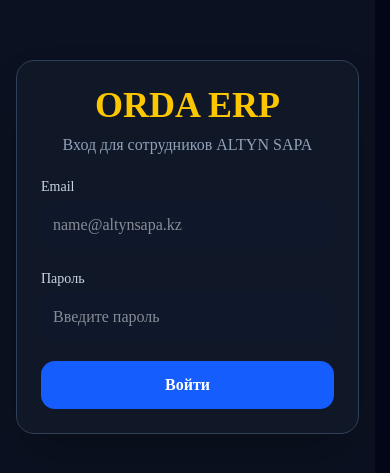
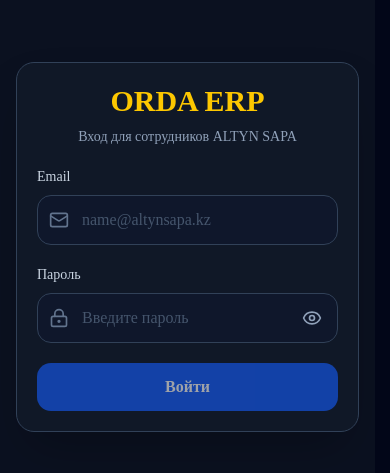
Before and after one commit to muratulibekzat22-creator/ORDA-ERP, a Next.js app: page /login in a window 390 px wide. Shown: the part 175-648 px from the top of the page. Built offline with nearby package versions, Linux system fonts and the light colour scheme; no server answers.

Commit message:
Harden mobile login and navigation UX

```diff
--- a/app/error.tsx
+++ b/app/error.tsx
@@ -8,7 +8,7 @@
         <h1 className="text-2xl font-semibold">Не удалось открыть раздел</h1>
         <p className="mt-3 text-slate-300">Повторите попытку. Если ошибка сохранится, сообщите поддержке код обращения.</p>
         <p className="mt-3 font-mono text-xs text-slate-400">Код: {supportCode}</p>
-        <button type="button" onClick={reset} className="mt-6 rounded-lg bg-blue-600 px-5 py-2 font-medium hover:bg-blue-500">Повторить</button>
+        <button type="button" onClick={reset} className="mt-6 min-h-12 rounded-xl bg-blue-600 px-5 py-3 font-medium hover:bg-blue-500">Повторить</button>
       </section>
     </main>
   );
--- a/app/global-error.tsx
+++ b/app/global-error.tsx
@@ -8,7 +8,7 @@
           <section className="max-w-lg rounded-2xl border border-slate-700 bg-slate-900 p-8 text-center">
             <h1 className="text-2xl font-semibold">ORDA ERP временно недоступна</h1>
             <p className="mt-3 text-slate-300">Повторите попытку или сообщите поддержке код: <span className="font-mono">{error.digest ?? "CLIENT-RETRY"}</span></p>
-            <button type="button" onClick={reset} className="mt-6 rounded-lg bg-blue-600 px-5 py-2 font-medium">Повторить</button>
+            <button type="button" onClick={reset} className="mt-6 min-h-12 rounded-xl bg-blue-600 px-5 py-3 font-medium">Повторить</button>
           </section>
         </main>
       </body>
--- a/app/globals.css
+++ b/app/globals.css
@@ -165,6 +165,11 @@
   input[type="checkbox"] {
     touch-action: manipulation;
   }
+
+  button,
+  [role="button"] {
+    min-height: 44px;
+  }
 }
 
 @media (max-width: 767px) {
--- a/app/login/page.tsx
+++ b/app/login/page.tsx
@@ -1,22 +1,150 @@
 "use client";
 
+import { Eye, EyeOff, LoaderCircle, LockKeyhole, Mail } from "lucide-react";
 import { getSession, signIn } from "next-auth/react";
-import { FormEvent, useState } from "react";
+import { FormEvent, useEffect, useState } from "react";
+
+const INVALID_CREDENTIALS = "Не удалось войти. Проверьте данные и попробуйте ещё раз.";
+const CONNECTION_ERROR = "Нет связи с ORDA. Проверьте интернет и повторите попытку.";
 
 export default function LoginPage() {
-  const [email, setEmail] = useState(""), [password, setPassword] = useState(""), [error, setError] = useState(""), [loading, setLoading] = useState(false);
-  async function login(event: FormEvent) {
-    event.preventDefault(); setError(""); setLoading(true);
+  const [email, setEmail] = useState("");
+  const [password, setPassword] = useState("");
+  const [error, setError] = useState("");
+  const [loading, setLoading] = useState(false);
+  const [slow, setSlow] = useState(false);
+  const [showPassword, setShowPassword] = useState(false);
+
+  useEffect(() => {
+    if (!loading) return;
+    const timer = window.setTimeout(() => setSlow(true), 8_000);
+    return () => window.clearTimeout(timer);
+  }, [loading]);
+
+  async function login(event: FormEvent<HTMLFormElement>) {
+    event.preventDefault();
+    if (loading) return;
+
+    const normalizedEmail = email.trim().toLowerCase();
+    setEmail(normalizedEmail);
+    setError("");
+    setSlow(false);
+    setLoading(true);
+
     try {
-      const callback = new URLSearchParams(window.location.search).get("callbackUrl"), callbackUrl = callback?.startsWith("/") && !callback.startsWith("//") ? callback : "/";
-      const result = await signIn("credentials", { email: email.trim().toLowerCase(), password, redirect: false, callbackUrl });
-      if (!result || result.error) setError("Неверный email, пароль или пользователь отключён.");
-      else {
-        const session = await getSession();
-        window.location.assign(session?.user.role === "PARTNER" ? "/partner" : callbackUrl);
+      const callback = new URLSearchParams(window.location.search).get("callbackUrl");
+      const callbackUrl = callback?.startsWith("/") && !callback.startsWith("//") ? callback : "/";
+      const result = await signIn("credentials", {
+        email: normalizedEmail,
+        password,
+        redirect: false,
+        callbackUrl,
+      });
+
+      if (!result || result.error) {
+        setError(INVALID_CREDENTIALS);
+        return;
       }
-    } catch { setError("Не удалось выполнить вход. Проверьте подключение и попробуйте ещё раз."); }
-    finally { setLoading(false); }
+
+      const session = await getSession();
+      window.location.assign(session?.user.role === "PARTNER" ? "/partner" : callbackUrl);
+    } catch {
+      setError(CONNECTION_ERROR);
+    } finally {
+      setLoading(false);
+      setSlow(false);
+    }
   }
-  return <main className="flex min-h-dvh items-center justify-center bg-[#0B1120] p-4"><form onSubmit={login} className="w-full max-w-md space-y-5 rounded-2xl border border-slate-700 bg-[#101827] p-6 shadow-2xl sm:p-8"><div className="text-center"><h1 className="text-4xl font-bold text-yellow-400">ORDA ERP</h1><p className="mt-2 text-slate-400">Вход для сотрудников ALTYN SAPA</p></div><label className="block text-sm text-slate-300">Email<input required name="email" type="email" inputMode="email" autoComplete="username email" autoCapitalize="none" spellCheck={false} value={email} onChange={(event) => setEmail(event.target.value)} placeholder="name@altynsapa.kz" className="mt-1 min-h-12 w-full rounded-xl bg-slate-900 p-3 text-base text-white" /></label><label className="block text-sm text-slate-300">Пароль<input required name="password" type="password" autoComplete="current-password" value={password} onChange={(event) => setPassword(event.target.value)} placeholder="Введите пароль" className="mt-1 min-h-12 w-full rounded-xl bg-slate-900 p-3 text-base text-white" /></label>{error && <p role="alert" aria-live="polite" className="rounded-xl bg-red-950/50 p-3 text-sm text-red-300">{error}</p>}<button disabled={loading} className="min-h-12 w-full rounded-xl bg-blue-600 py-3 font-semibold text-white disabled:cursor-wait disabled:opacity-60">{loading ? "Вход…" : "Войти"}</button></form></main>;
+
+  return (
+    <main className="flex min-h-dvh w-full items-center justify-center overflow-x-hidden bg-[#0B1120] px-4 py-[max(1rem,env(safe-area-inset-top))] sm:px-6">
+      <form
+        onSubmit={login}
+        aria-busy={loading}
+        className="w-full max-w-md space-y-5 rounded-2xl border border-slate-700 bg-[#101827] p-5 shadow-2xl sm:p-8"
+      >
+        <div className="text-center">
+          <h1 className="text-3xl font-bold text-yellow-400 sm:text-4xl">ORDA ERP</h1>
+          <p className="mt-2 text-sm text-slate-400 sm:text-base">Вход для сотрудников ALTYN SAPA</p>
+        </div>
+
+        <label className="block text-sm font-medium text-slate-300">
+          Email
+          <span className="relative mt-2 block">
+            <Mail aria-hidden="true" className="pointer-events-none absolute left-3 top-1/2 size-5 -translate-y-1/2 text-slate-500" />
+            <input
+              required
+              name="email"
+              type="email"
+              inputMode="email"
+              enterKeyHint="next"
+              autoComplete="username"
+              autoCapitalize="none"
+              autoCorrect="off"
+              spellCheck={false}
+              disabled={loading}
+              value={email}
+              onChange={(event) => setEmail(event.target.value)}
+              onBlur={() => setEmail((value) => value.trim().toLowerCase())}
+              placeholder="name@altynsapa.kz"
+              className="min-h-12 w-full rounded-xl border border-slate-700 bg-slate-900 py-3 pl-11 pr-3 text-base text-white placeholder:text-slate-600 disabled:opacity-60"
+            />
+          </span>
+        </label>
+
+        <label className="block text-sm font-medium text-slate-300">
+          Пароль
+          <span className="relative mt-2 block">
+            <LockKeyhole aria-hidden="true" className="pointer-events-none absolute left-3 top-1/2 size-5 -translate-y-1/2 text-slate-500" />
+            <input
+              required
+              name="password"
+              type={showPassword ? "text" : "password"}
+              enterKeyHint="go"
+              autoComplete="current-password"
+              disabled={loading}
+              value={password}
+              onChange={(event) => setPassword(event.target.value)}
+              placeholder="Введите пароль"
+              className="min-h-12 w-full rounded-xl border border-slate-700 bg-slate-900 py-3 pl-11 pr-14 text-base text-white placeholder:text-slate-600 disabled:opacity-60"
+            />
+            <button
+              type="button"
+              disabled={loading}
+              aria-label={showPassword ? "Скрыть пароль" : "Показать пароль"}
+              aria-pressed={showPassword}
+              onClick={() => setShowPassword((value) => !value)}
+              className="absolute right-1 top-1/2 grid size-11 -translate-y-1/2 place-items-center rounded-lg text-slate-400 hover:bg-slate-800 hover:text-white disabled:opacity-50"
+            >
+              {showPassword ? <EyeOff size={20} /> : <Eye size={20} />}
+            </button>
+          </span>
+        </label>
+
+        {error && (
+          <div role="alert" aria-live="assertive" className="rounded-xl border border-red-800 bg-red-950/50 p-3 text-sm text-red-200">
+            <p>{error}</p>
+            <button type="submit" disabled={loading} className="mt-2 min-h-11 font-semibold text-white underline decoration-red-400 underline-offset-4">
+              Повторить
+            </button>
+          </div>
+        )}
+
+        <button
+          type="submit"
+          disabled={loading || !email.trim() || !password}
+          className="flex min-h-12 w-full items-center justify-center gap-2 rounded-xl bg-blue-600 px-4 py-3 font-semibold text-white hover:bg-blue-500 disabled:cursor-not-allowed disabled:opacity-60"
+        >
+          {loading && <LoaderCircle aria-hidden="true" className="size-5 animate-spin" />}
+          {loading ? "Входим…" : "Войти"}
+        </button>
+
+        {slow && (
+          <p role="status" aria-live="polite" className="text-center text-sm text-amber-200">
+            Ответ занимает больше времени. Не закрывайте страницу.
+          </p>
+        )}
+      </form>
+    </main>
+  );
 }
--- a/components/layout/RouteShell.tsx
+++ b/components/layout/RouteShell.tsx
@@ -78,6 +78,12 @@
       event.key === "Escape" && setOpen(false);
     document.addEventListener("keydown", close);
     return () => document.removeEventListener("keydown", close);
+  }, [open]);
+  useEffect(() => {
+    if (!open) return;
+    const previous = document.body.style.overflow;
+    document.body.style.overflow = "hidden";
+    return () => { document.body.style.overflow = previous; };
   }, [open]);
   if (standalone) return children;
   const active = (href: string) =>
```
Also changed, not shown: app/layout.tsx (+11 -1 lines), components/Header.tsx (+6 -2 lines), components/NetworkStatus.tsx (added, +26 -0 lines), components/production/ProductionTable.tsx (+27 -1 lines).
